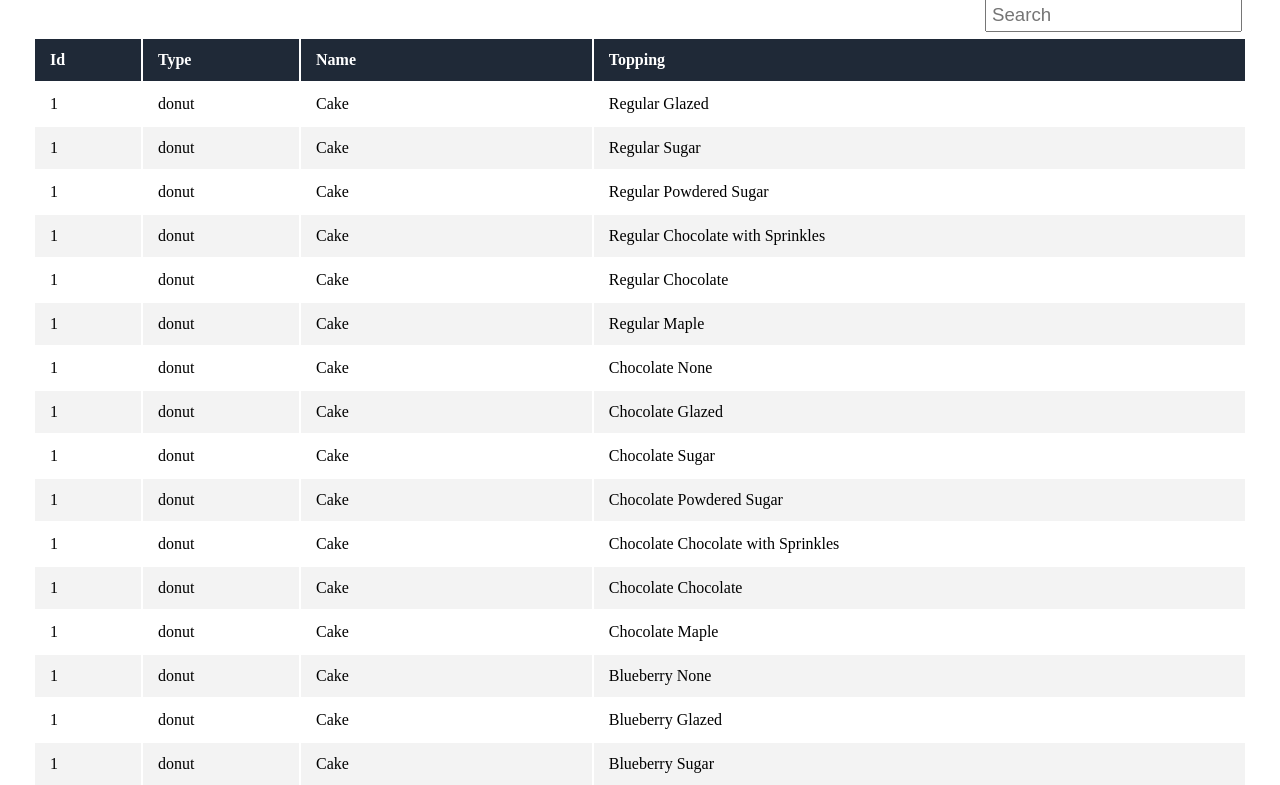
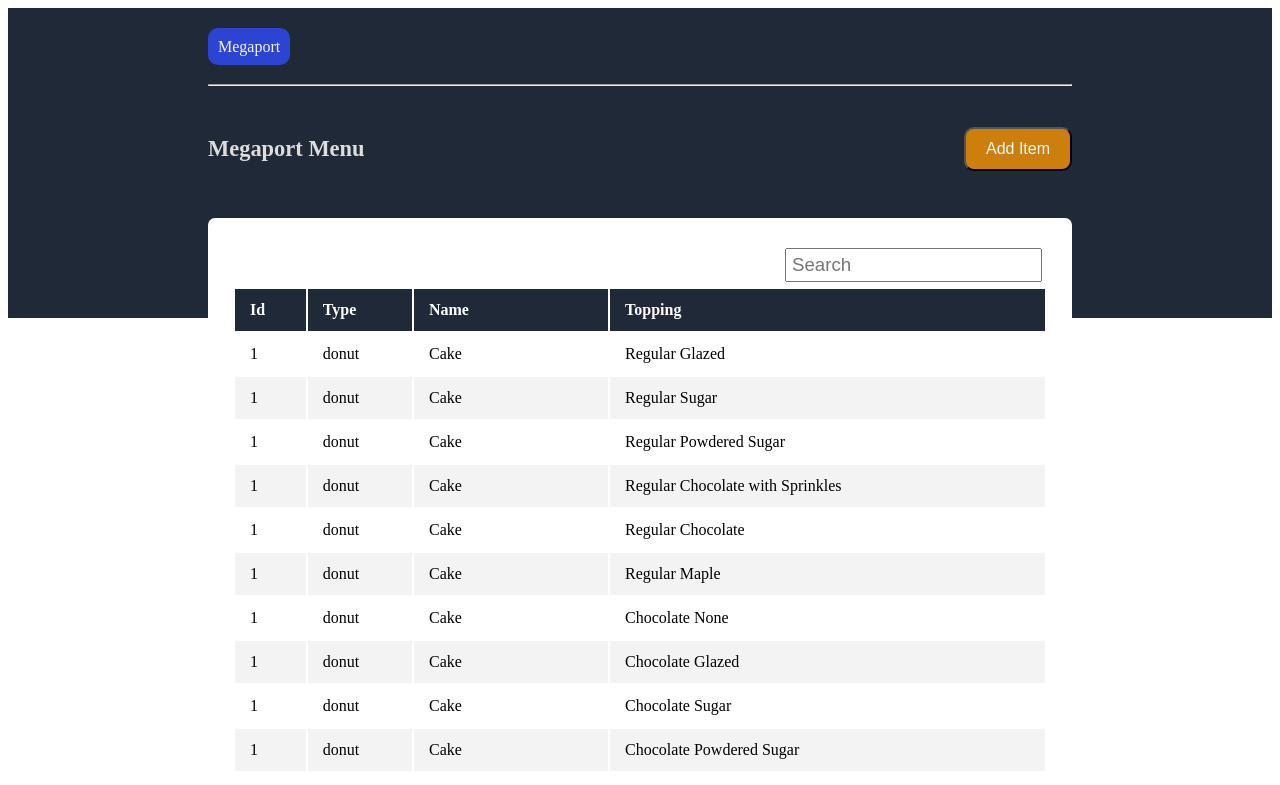
Before and after one commit to vvsrrSunny/food-table, a Vue app: page / in a window 1280 px wide. Shown: the top 785 px of the page. Built offline with nearby package versions, Linux system fonts and the light colour scheme; the HTML template or start-up script is replaced by a standard one.

Commit message:
search is working

```diff
--- a/src/components/AppLayout.vue
+++ b/src/components/AppLayout.vue
@@ -1,412 +1,65 @@
 <template>
-  <div>
-    <div class="main-content">
-      <model ref="prompt">
-        <div class="form-con">
-          <form action="action_page.php">
-            <input
-              class="input-box"
-              type="text"
-              id="type"
-              name="type"
-              placeholder="Type"
-            />
-            <input
-              class="input-box"
-              type="text"
-              id="name"
-              name="name"
-              placeholder="Name"
-            />
-            <input
-              class="input-box"
-              type="text"
-              id="topping"
-              name="topping"
-              placeholder="Topping"
-            />
-            <div class="btn-group">
-              <button style="margin-right: 25px">Cancel</button>
-              <button style="margin-right: 25px">Add Item</button>
-            </div>
-          </form>
-        </div>
-      </model>
-      <div class="search-box">
-        {{ search }}
-        <input
-          id="searchbox"
-          type="text"
-          placeholder="Search"
-          v-model="search"
-        />
+  <div class="dashboard">
+    <section>
+      <div style="padding-top: 30px; padding-bottom: 20px">
+        <a href="https://www.megaport.com/" target="_blank">Megaport</a>
       </div>
-      <food-table :search="search" :foodItemList="foodItemList" />
-    </div>
+      <hr />
+      <div class="section-heading">
+        <h3>Megaport Menu</h3>
+        <button @click="$emit('create-food-item')">Add Item</button>
+      </div>
+    </section>
+    <slot />
   </div>
 </template>
-
 <script>
-import FoodTable from "./FoodTable.vue";
-import Model from "./Model.vue";
 export default {
-  components: {
-    FoodTable,
-    Model,
-  },
-  data() {
-    return {
-      search: "",
-      foodItemList: [
-        {
-          id: "0001",
-          type: "donut",
-          name: "Cake",
-          topping: "Regular Glazed",
-        },
-        {
-          id: "0001",
-          type: "donut",
-          name: "Cake",
-          topping: "Regular Sugar",
-        },
-        {
-          id: "0001",
-          type: "donut",
-          name: "Cake",
-          topping: "Regular Powdered Sugar",
-        },
-        {
-          id: "0001",
-          type: "donut",
-          name: "Cake",
-          topping: "Regular Chocolate with Sprinkles",
-        },
-        {
-          id: "0001",
-          type: "donut",
-          name: "Cake",
-          topping: "Regular Chocolate",
-        },
-        {
-          id: "0001",
-          type: "donut",
-          name: "Cake",
-          topping: "Regular Maple",
-        },
-        {
-          id: "0001",
-          type: "donut",
-          name: "Cake",
-          topping: "Chocolate None",
-        },
-        {
-          id: "0001",
-          type: "donut",
-          name: "Cake",
-          topping: "Chocolate Glazed",
-        },
-        {
-          id: "0001",
-          type: "donut",
-          name: "Cake",
-          topping: "Chocolate Sugar",
-        },
-        {
-          id: "0001",
-          type: "donut",
-          name: "Cake",
-          topping: "Chocolate Powdered Sugar",
-        },
-        {
-          id: "0001",
-          type: "donut",
-          name: "Cake",
-          topping: "Chocolate Chocolate with Sprinkles",
-        },
-        {
-          id: "0001",
-          type: "donut",
-          name: "Cake",
-          topping: "Chocolate Chocolate",
-        },
-        {
-          id: "0001",
-          type: "donut",
-          name: "Cake",
-          topping: "Chocolate Maple",
-        },
-        {
-          id: "0001",
-          type: "donut",
-          name: "Cake",
-          topping: "Blueberry None",
-        },
-        {
-          id: "0001",
-          type: "donut",
-          name: "Cake",
-          topping: "Blueberry Glazed",
-        },
-        {
-          id: "0001",
-          type: "donut",
-          name: "Cake",
-          topping: "Blueberry Sugar",
-        },
-        {
-          id: "0001",
-          type: "donut",
-          name: "Cake",
-          topping: "Blueberry Powdered Sugar",
-        },
-        {
-          id: "0001",
-          type: "donut",
-          name: "Cake",
-          topping: "Blueberry Chocolate with Sprinkles",
-        },
-        {
-          id: "0001",
-          type: "donut",
-          name: "Cake",
-          topping: "Blueberry Chocolate",
-        },
-        {
-          id: "0001",
-          type: "donut",
-          name: "Cake",
-          topping: "Blueberry Maple",
-        },
-        {
-          id: "0001",
-          type: "donut",
-          name: "Cake",
-          topping: "Devil's Food None",
-        },
-        {
-          id: "0001",
-          type: "donut",
-          name: "Cake",
-          topping: "Devil's Food Glazed",
-        },
-        {
-          id: "0001",
-          type: "donut",
-          name: "Cake",
-          topping: "Devil's Food Sugar",
-        },
-        {
-          id: "0001",
-          type: "donut",
-          name: "Cake",
-          topping: "Devil's Food Powdered Sugar",
-        },
-        {
-          id: "0001",
-          type: "donut",
-          name: "Cake",
-          topping: "Devil's Food Chocolate with Sprinkles",
-        },
-        {
-          id: "0001",
-          type: "donut",
-          name: "Cake",
-          topping: "Devil's Food Chocolate",
-        },
-        {
-          id: "0001",
-          type: "donut",
-          name: "Cake",
-          topping: "Devil's Food Maple",
-        },
-        {
-          id: "0002",
-          type: "donut",
-          name: "Raised",
-          topping: "Regular None",
-        },
-        {
-          id: "0002",
-          type: "donut",
-          name: "Raised",
-          topping: "Regular Glazed",
-        },
-        {
-          id: "0002",
-          type: "donut",
-          name: "Raised",
-          topping: "Regular Sugar",
-        },
-        {
-          id: "0002",
-          type: "donut",
-          name: "Raised",
-          topping: "Regular Chocolate",
-        },
-        {
-          id: "0002",
-          type: "donut",
-          name: "Raised",
-          topping: "Regular Maple",
-        },
-        {
-          id: "0003",
-          type: "donut",
-          name: "Old Fashioned",
-          topping: "Regular None",
-        },
-        {
-          id: "0003",
-          type: "donut",
-          name: "Old Fashioned",
-          topping: "Regular Glazed",
-        },
-        {
-          id: "0003",
-          type: "donut",
-          name: "Old Fashioned",
-          topping: "Regular Chocolate",
-        },
-        {
-          id: "0003",
-          type: "donut",
-          name: "Old Fashioned",
-          topping: "Regular Maple",
-        },
-        {
-          id: "0003",
-          type: "donut",
-          name: "Old Fashioned",
-          topping: "Chocolate None",
-        },
-        {
-          id: "0003",
-          type: "donut",
-          name: "Old Fashioned",
-          topping: "Chocolate Glazed",
-        },
-        {
-          id: "0003",
-          type: "donut",
-          name: "Old Fashioned",
-          topping: "Chocolate Chocolate",
-        },
-        {
-          id: "0003",
-          type: "donut",
-          name: "Old Fashioned",
-          topping: "Chocolate Maple",
-        },
-        {
-          id: "0004",
-          type: "bar",
-          name: "Bar",
-          topping: "Regular Chocolate",
-        },
-        {
-          id: "0004",
-          type: "bar",
-          name: "Bar",
-          topping: "Regular Maple",
-        },
-        {
-          id: "0005",
-          type: "twist",
-          name: "Twist",
-          topping: "Regular Glazed",
-        },
-        {
-          id: "0005",
-          type: "twist",
-          name: "Twist",
-          topping: "Regular Sugar",
-        },
-        {
-          id: "0006",
-          type: "filled",
-          name: "Filled",
-          topping: "Regular Glazed",
-        },
-        {
-          id: "0006",
-          type: "filled",
-          name: "Filled",
-          topping: "Regular Powdered Sugar",
-        },
-        {
-          id: "0006",
-          type: "filled",
-          name: "Filled",
-          topping: "Regular Chocolate",
-        },
-        {
-          id: "0006",
-          type: "filled",
-          name: "Filled",
-          topping: "Regular Maple",
-        },
-      ],
-    };
-  },
-  methods: {
-    createFoodItem() {
-      this.$refs.prompt.openPrompt();
-    },
-    closePrompts() {
-      this.$refs.prompt.closePrompt();
-    },
-  },
+  emits: ["create-food-item"],
 };
 </script>
 
-
-<!-- Add "scoped" attribute to limit CSS to this component only -->
 <style>
-.main-content {
-  background-color: white;
-  margin-top: -40px;
-  border-radius: 7px;
-  padding: 25px;
+section {
+  flex-direction: column;
+  height: 250px;
+  color: #dddddd;
 }
 
-#searchbox {
-  height: 20px;
-  font-size: 14pt;
-  padding: 5px;
-}
-.search-box {
-  float: right;
-  padding: 5px;
+.dashboard {
+  padding-left: 200px;
+  padding-right: 200px;
+  background-color: #1f2937;
+  height: 310px;
 }
 
-.btn-group {
-  display: flex;
-  margin-right: 25px;
-}
-.input-box {
-  width: 100%;
-  padding: 12px;
-  border: 1px solid #ccc;
-  border-radius: 4px;
-  box-sizing: border-box;
-  margin-top: 6px;
-  margin-bottom: 16px;
-  resize: vertical;
+.dashboard a {
+  border-radius: 10px;
+  padding: 10px;
+  background-color: rgb(43, 68, 209);
+  cursor: pointer;
+  color: #f2f5f8;
+  text-decoration: none;
 }
 
-.input-btn {
-  background-color: #04aa6d;
-  color: white;
-  padding: 12px 20px;
-  border: none;
-  border-radius: 4px;
-  cursor: pointer;
+.section-heading {
+  padding-top: 20px;
+  padding-bottom: 10px;
+  font-size: larger;
+  display: flex;
+  justify-content: space-between;
+  align-items: center;
 }
 
-.form-con {
-  border-radius: 5px;
-  background-color: #f2f2f2;
+button {
+  border-radius: 10px;
   padding: 20px;
+  background-color: #ff9900c5;
+  cursor: pointer;
+  color: #f2f5f8;
+  height: 0px;
+  display: flex;
+  align-items: center;
+  font-size: medium;
 }
 </style>
--- a/src/components/Dashboard.vue
+++ b/src/components/Dashboard.vue
@@ -1,7 +1,37 @@
 <template>
   <div>
     <div class="main-content">
-      <model ref="prompt"> <p>dfdfdsdf</p> </model>
+      <model ref="prompt">
+        <div class="form-con">
+          <form action="action_page.php">
+            <input
+              class="input-box"
+              type="text"
+              id="type"
+              name="type"
+              placeholder="Type"
+            />
+            <input
+              class="input-box"
+              type="text"
+              id="name"
+              name="name"
+              placeholder="Name"
+            />
+            <input
+              class="input-box"
+              type="text"
+              id="topping"
+              name="topping"
+              placeholder="Topping"
+            />
+            <div class="btn-group">
+              <button style="margin-right: 25px">Cancel</button>
+              <button style="margin-right: 25px">Add Item</button>
+            </div>
+          </form>
+        </div>
+      </model>
       <div class="search-box">
         {{ search }}
         <input
@@ -11,7 +41,7 @@
           v-model="search"
         />
       </div>
-      <food-table :foodItemList="foodItemList" />
+      <food-table :search="search" :foodItemList="foodItemList" />
     </div>
   </div>
 </template>
@@ -349,4 +379,34 @@ export default {
   float: right;
   padding: 5px;
 }
+
+.btn-group {
+  display: flex;
+  margin-right: 25px;
+}
+.input-box {
+  width: 100%;
+  padding: 12px;
+  border: 1px solid #ccc;
+  border-radius: 4px;
+  box-sizing: border-box;
+  margin-top: 6px;
+  margin-bottom: 16px;
+  resize: vertical;
+}
+
+.input-btn {
+  background-color: #04aa6d;
+  color: white;
+  padding: 12px 20px;
+  border: none;
+  border-radius: 4px;
+  cursor: pointer;
+}
+
+.form-con {
+  border-radius: 5px;
+  background-color: #f2f2f2;
+  padding: 20px;
+}
 </style>
--- a/src/components/FoodTable.vue
+++ b/src/components/FoodTable.vue
@@ -69,28 +69,50 @@ export default {
       currentSortedColumn: "",
       sortCounter: 0,
       sortTypes: ["noSort", "ascending", "descending"],
-      searchToFilter:"",
+      searchVal: "",
     };
   },
 
-watch: {
-  search(val) {
-    val = val.trim();
+  watch: {
+    search(val) {
+      val = val.trim();
 
-    searchToFilter = val;
+      this.searchVal = val;
 
-    this.filterBySearch();
-  }
-},
+      this.filterBySearch();
+    },
+  },
 
   methods: {
     filterBySearch() {
-      if (this.sortTypes[this.sortCounter] == "noSort") {
+      if (this.searchVal == "") {
         this.foodItems = [...this.foodItemList];
 
         return;
       }
+
+      this.foodItems = this.foodItemList.filter((row) => {
+        const search = this.searchVal.toLowerCase();
+        const name = row.name.toLowerCase();
+        const type = row.type.toLowerCase();
+        const topping = row.topping.toLowerCase();
+
+        if (name.indexOf(search) == 0) {
+          return true;
+        }
+
+        if (type.indexOf(search) == 0) {
+          return true;
+        }
+
+        if (topping.indexOf(search) == 0) {
+          return true;
+        }
+
+        return false;
+      });
     },
+
     sortByColumn(columnName) {
       this.setSortCounter(columnName);
 
@@ -100,7 +122,6 @@ watch: {
     },
 
     sortBy(columnName) {
-      console.log(this.sortCounter);
       if (this.sortTypes[this.sortCounter] == "noSort") {
         this.foodItems = [...this.foodItemList];
 
```
